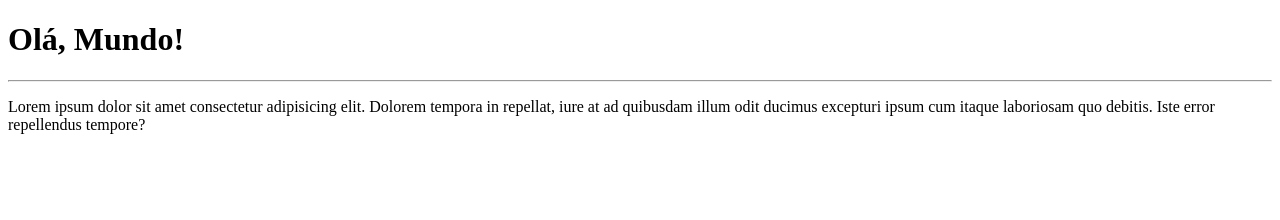
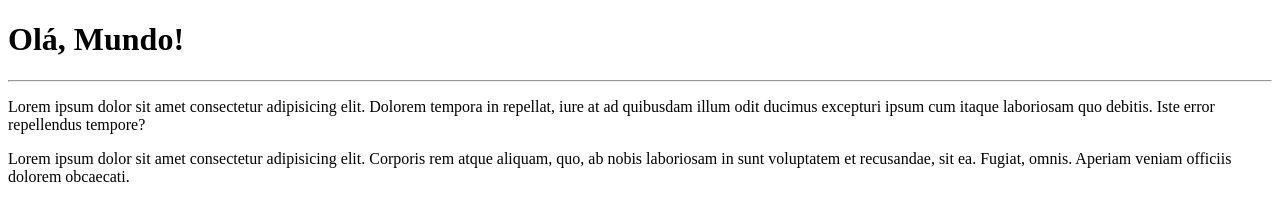
Before and after one commit to felipe1409/Ola-Mundo, a plain HTML site: page site-exemplo/index.html in a window 1280 px wide. Drawn offline with Linux system fonts and the light colour scheme.

Commit message:
adicionei um parágrafo

```diff
--- a/site-exemplo/index.html
+++ b/site-exemplo/index.html
@@ -10,5 +10,6 @@
     <h1>Olá, Mundo!</h1>
     <hr>
     <p>Lorem ipsum dolor sit amet consectetur adipisicing elit. Dolorem tempora in repellat, iure at ad quibusdam illum odit ducimus excepturi ipsum cum itaque laboriosam quo debitis. Iste error repellendus tempore?</p>
+    <p>Lorem ipsum dolor sit amet consectetur adipisicing elit. Corporis rem atque aliquam, quo, ab nobis laboriosam in sunt voluptatem et recusandae, sit ea. Fugiat, omnis. Aperiam veniam officiis dolorem obcaecati.</p>
 </body>
 </html>
```
